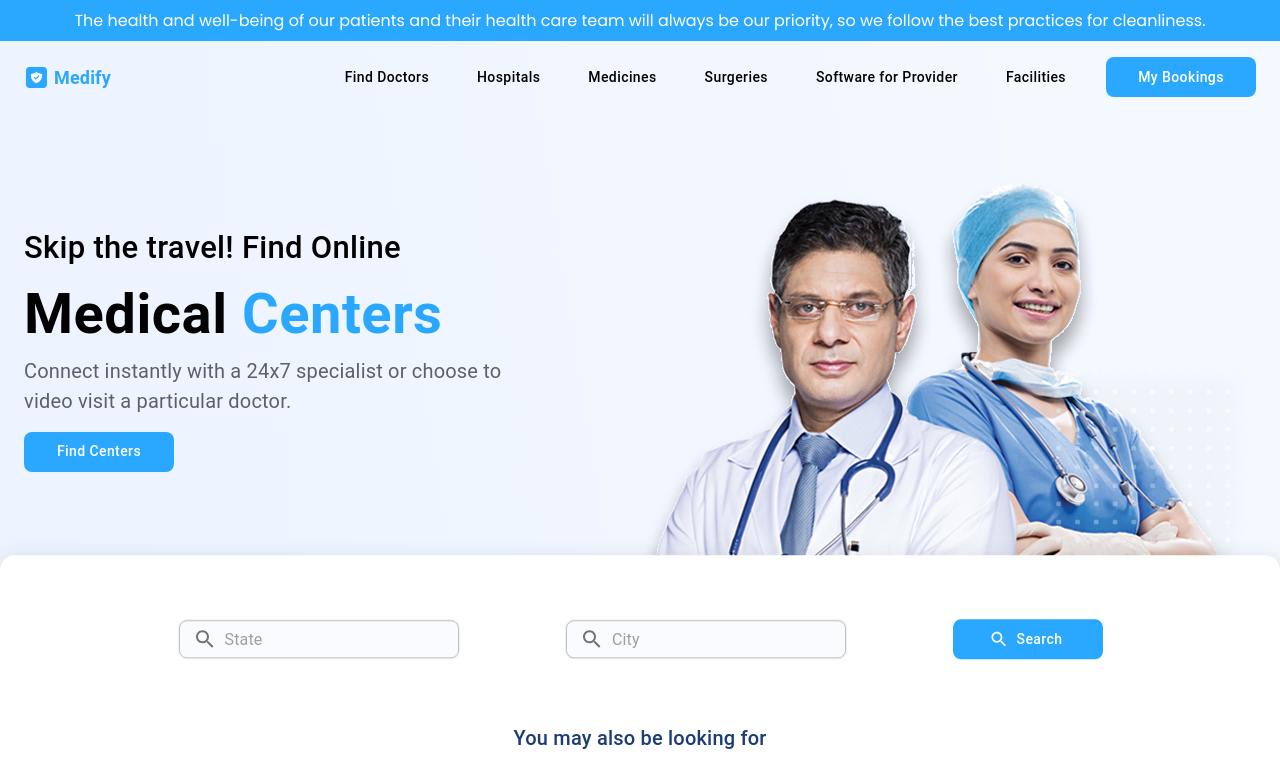
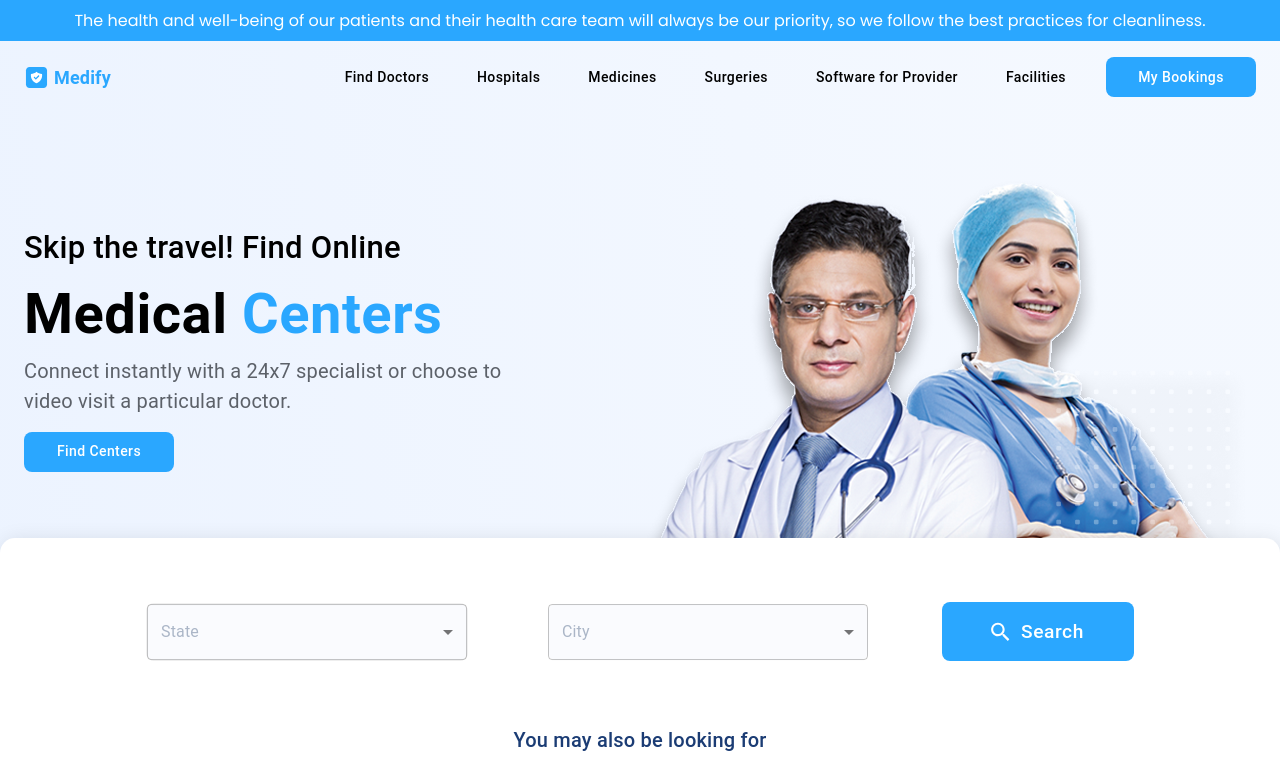
Before and after one commit to abhishekpatil4/Medify, a React (Vite) app: page / in a window 1280 px wide. Shown: the top 783 px of the page. Built offline with nearby package versions, Linux system fonts and the light colour scheme.

Commit message:
fix: add drop downs to select state and city

```diff
--- a/src/components/Button/CustomButton.jsx
+++ b/src/components/Button/CustomButton.jsx
@@ -1,7 +1,7 @@
 import { Button, Icon } from "@mui/material";
 import { useTheme } from "@emotion/react";
 
-const CustomButton = ({ type, icon, fun, height = '40px', width = '150px', padding= '0px 18px 0px 18px',  margin= '1rem 0rem' }) => {
+const CustomButton = ({ type, icon, fun, height = '40px', width = '150px', padding= '0px 18px 0px 18px',  margin= '1rem 0rem', style }) => {
     const theme = useTheme();
     const customStyles = {
         backgroundColor: theme.palette.primary.main,
@@ -12,6 +12,7 @@ const CustomButton = ({ type, icon, fun, height = '40px', width = '150px', paddi
         margin: margin,
         height: height,
         width: width,
+        ...style
     };
 
     return (
--- a/src/components/SearchBox/SearchBox.jsx
+++ b/src/components/SearchBox/SearchBox.jsx
@@ -12,31 +12,55 @@ import CapsuleIcon from "../../assets/categoryIcons/Capsule.svg"
 import DrugstoreIcon from "../../assets/categoryIcons/Drugstore.svg"
 import HospitalIcon from "../../assets/categoryIcons/Hospital.svg"
 import AmbulanceIcon from "../../assets/categoryIcons/Ambulance.svg"
+import InputLabel from '@mui/material/InputLabel';
+import MenuItem from '@mui/material/MenuItem';
+import FormControl from '@mui/material/FormControl';
+import Select from '@mui/material/Select';
+import Box from "@mui/material/Box";
+
 
 const SearchBox = () => {
     const theme = useTheme();
     return <Container maxWidth="xl" style={{ paddingBottom: '3rem', backgroundColor: 'white', boxShadow: '2px 2px 20px rgba(0, 0, 0, 0.1)', borderRadius: '15px', position: 'absolute', left: '50%', transform: 'translate(-50%, -90%)', zIndex: 1 }}>
         <div style={{ display: 'flex', justifyContent: 'space-evenly', padding: '3rem', alignItems: 'center', flexWrap: 'wrap' }}>
-            <OutlinedInput
-                style={{ backgroundColor: '#FAFBFE', border: '1px solid #F0F0F0', borderRadius: '8px', minWidth: '16rem', maxHeight: '2.5rem' }}
-                placeholder="State"
-                startAdornment={<InputAdornment position="start"><SearchIcon /></InputAdornment>}
-                aria-describedby="outlined-weight-helper-text"
-            />
-            <OutlinedInput
-                style={{ backgroundColor: '#FAFBFE', border: '1px solid #F0F0F0', borderRadius: '8px', minWidth: '16rem', maxHeight: '2.5rem' }}
-                placeholder="City"
-                startAdornment={<InputAdornment position="start"><SearchIcon /></InputAdornment>}
-                aria-describedby="outlined-weight-helper-text"
-            />
-            <CustomButton type={"Search"} icon={<SearchIcon />} />
+            <Box sx={{display:"flex", justifyContent:'space-between', alignItems:'center', gap:10, flexWrap:'wrap'}}>
+                <FormControl sx={{ minWidth: '20rem', borderRadius: '8px', backgroundColor: '#FAFBFE', border: '1px solid #F0F0F0' }}>
+                    <InputLabel id="demo-simple-select-label" sx={{ color: '#ABB6C7' }}>State</InputLabel>
+                    <Select
+                        labelId="demo-simple-select-label"
+                        id="demo-simple-select"
+                        // value={age}
+                        label="Age"
+                    // onChange={handleChange}
+                    >
+                        <MenuItem value={10}>Karnataka</MenuItem>
+                        <MenuItem value={20}>Hyderabad</MenuItem>
+                        <MenuItem value={30}>Goa</MenuItem>
+                    </Select>
+                </FormControl>
+                <FormControl sx={{ minWidth: '20rem', borderRadius: '8px', backgroundColor: '#FAFBFE' }}>
+                    <InputLabel id="demo-simple-select-label" sx={{ color: '#ABB6C7' }}>City</InputLabel>
+                    <Select
+                        labelId="demo-simple-select-label"
+                        id="demo-simple-select"
+                        // value={age}
+                        label="Age"
+                    // onChange={handleChange}
+                    >
+                        <MenuItem value={10}>Dharwad</MenuItem>
+                        <MenuItem value={20}>Belgavi</MenuItem>
+                        <MenuItem value={30}>Hubli</MenuItem>
+                    </Select>
+                </FormControl>
+            </Box>
+            <CustomButton type={"Search"} icon={<SearchIcon sx={{ height: '300px', width: '25px' }} />} height="3.7rem" width="12rem" style={{ fontSize: '1.2rem' }} />
         </div>
         <div>
-            <Typography style={{ color: theme.palette.secondary.main, textAlign: "center", fontWeight: 500, fontSize: '20px', lineHeight: '30px', marginBottom:'2rem' }}>You may also be looking for</Typography>
-            <div style={{ display: 'flex', justifyContent: 'space-evenly', flexWrap:"wrap", gap:10 }}>
+            <Typography style={{ color: theme.palette.secondary.main, textAlign: "center", fontWeight: 500, fontSize: '20px', lineHeight: '30px', marginBottom: '2rem' }}>You may also be looking for</Typography>
+            <div style={{ display: 'flex', justifyContent: 'space-evenly', flexWrap: "wrap", gap: 10 }}>
                 <Category icon={doctorIcon} textContent={"Doctors"} />
                 <Category icon={DrugstoreIcon} textContent={"Labs"} />
-                <Category icon={HospitalIcon} textContent={"Hospitals"} selected={true}/>
+                <Category icon={HospitalIcon} textContent={"Hospitals"} selected={true} />
                 <Category icon={CapsuleIcon} textContent={"Medical Store"} />
                 <Category icon={AmbulanceIcon} textContent={"Ambulance"} />
             </div>
@@ -45,3 +69,36 @@ const SearchBox = () => {
 }
 
 export default SearchBox;
+
+
+
+
+{/* <OutlinedInput
+                style={{ backgroundColor: '#FAFBFE', border: '1px solid #F0F0F0', borderRadius: '8px', minWidth: '16rem', maxHeight: '2.5rem' }}
+                placeholder="State"
+                startAdornment={<InputAdornment position="start"><SearchIcon /></InputAdornment>}
+                aria-describedby="outlined-weight-helper-text"
+            /> */}
+{/* <OutlinedInput
+                style={{
+                    backgroundColor: '#FAFBFE',
+                    border: '1px solid #F0F0F0',
+                    borderRadius: '8px',
+                    minWidth: '16rem',
+                    height: '3.5rem', // Adjust the height as needed
+                    padding: '0 0.5rem' // Adjust padding for better alignment
+                }}
+                placeholder="State"
+                startAdornment={
+                    <InputAdornment position="start">
+                        <SearchIcon />
+                    </InputAdornment>
+                }
+                aria-describedby="outlined-weight-helper-text"
+            />
+            <OutlinedInput
+                style={{ backgroundColor: '#FAFBFE', border: '1px solid #F0F0F0', borderRadius: '8px', minWidth: '16rem', maxHeight: '2.5rem' }}
+                placeholder="City"
+                startAdornment={<InputAdornment position="start"><SearchIcon /></InputAdornment>}
+                aria-describedby="outlined-weight-helper-text"
+            /> */}
```
